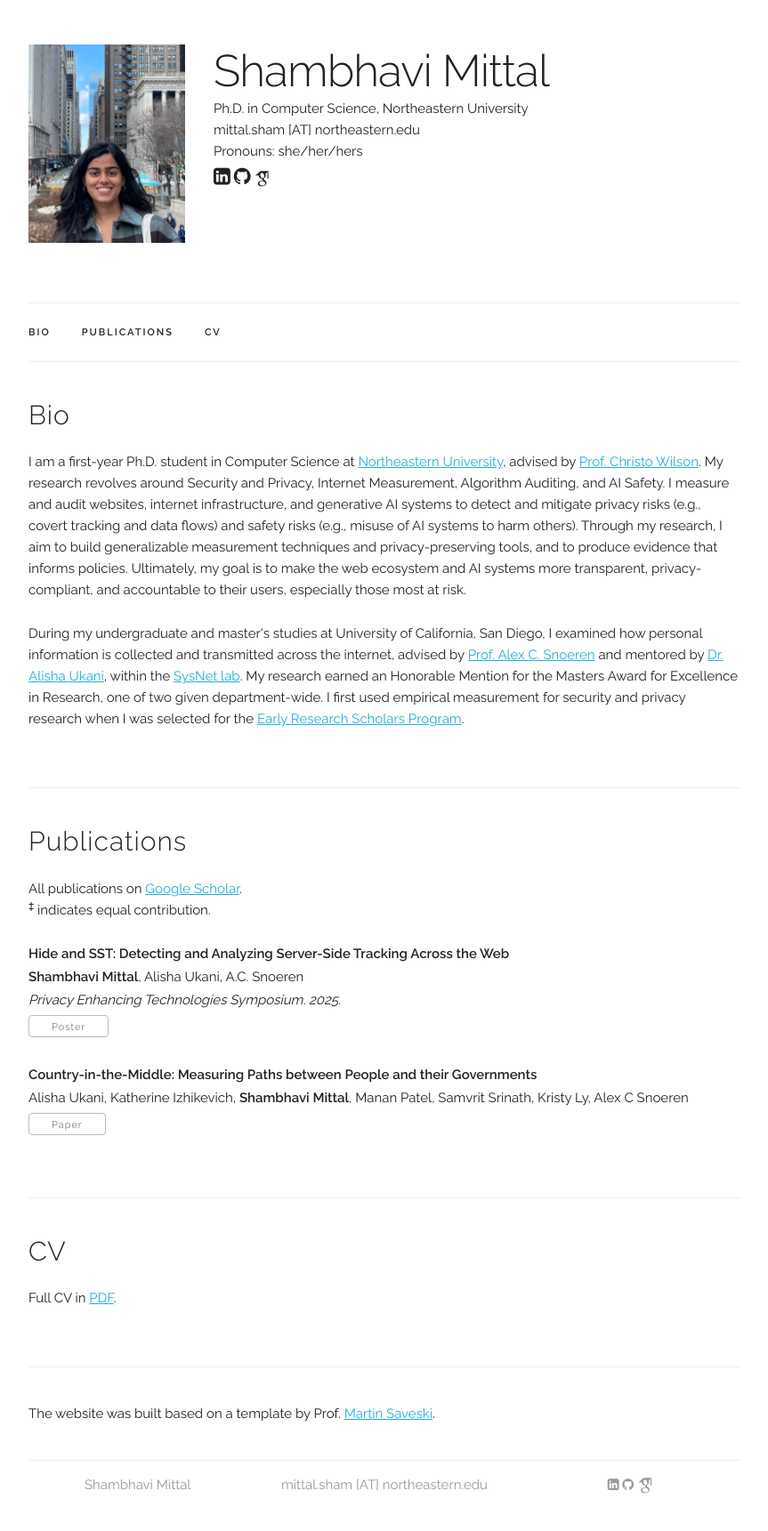
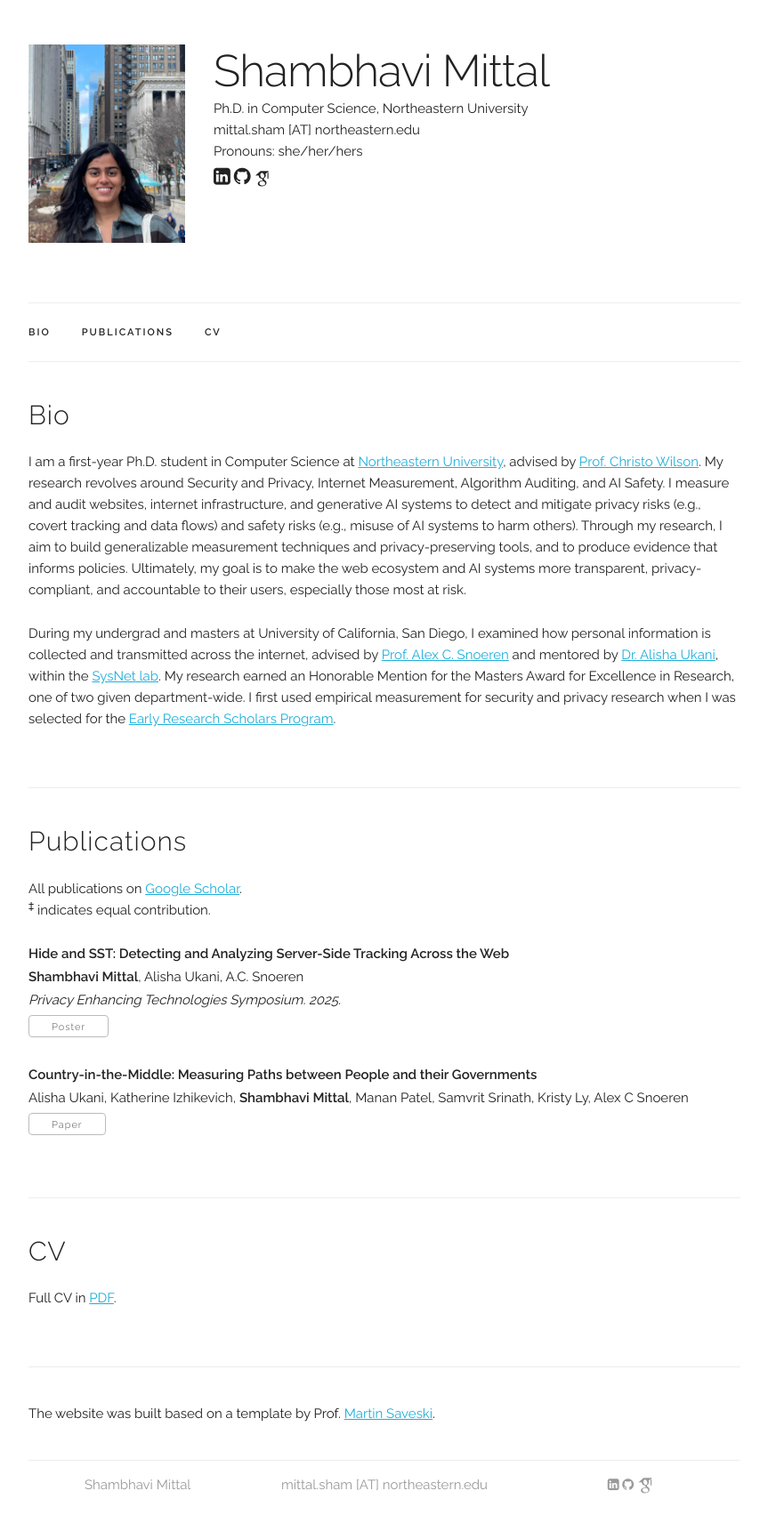
Before and after one commit to shambhavi-20/shambhavi-20.github.io, a Jekyll site: the page built from index.html, in a window 1280 px wide. Shown: the whole page at 89% size, without its empty margins (208-1071 px from the left). Built offline with Jekyll 4.4.1, drawn with Linux system fonts in a browser that asks for light colours; some web fonts are replaced.

Commit message:
fixed error

```diff
--- a/index.html
+++ b/index.html
@@ -10,7 +10,7 @@ title: Home
   My research revolves around Security and Privacy, Internet Measurement, Algorithm Auditing, and AI Safety. I measure and audit websites, internet infrastructure, and generative AI systems to detect and mitigate privacy risks (e.g., covert tracking and data flows) and safety risks (e.g., misuse of AI systems to harm others).
   Through my research, I aim to build generalizable measurement techniques and privacy-preserving tools, and to produce evidence that informs policies. Ultimately, my goal is to make the web ecosystem and AI systems more transparent, privacy-compliant, and accountable to their users, especially those most at risk.
   <p>
-  During my undergraduate and master's studies at University of California, San Diego, I examined how personal information is collected and transmitted across the internet, advised by <a href="https://cseweb.ucsd.edu/~snoeren/" target="_blank">Prof. Alex C. Snoeren</a> and mentored by <a href = "https://www.alishaukani.com/"> Dr. Alisha Ukani</a>, within the <a href="https://www.sysnet.ucsd.edu/sysnet/">SysNet lab</a>.
+  During my undergrad and masters at University of California, San Diego, I examined how personal information is collected and transmitted across the internet, advised by <a href="https://cseweb.ucsd.edu/~snoeren/" target="_blank">Prof. Alex C. Snoeren</a> and mentored by <a href = "https://www.alishaukani.com/"> Dr. Alisha Ukani</a>, within the <a href="https://www.sysnet.ucsd.edu/sysnet/">SysNet lab</a>.
   My research earned an Honorable Mention for the Masters Award for Excellence in Research, one of two given department-wide.
   I first used empirical measurement for security and privacy research when I was selected for the <a href="https://ersp.ucsd.edu/projects/2023-2024-projects#h.i3sb0udxwjgk" target="_blank">Early Research Scholars Program</a>.
   </p>
```
